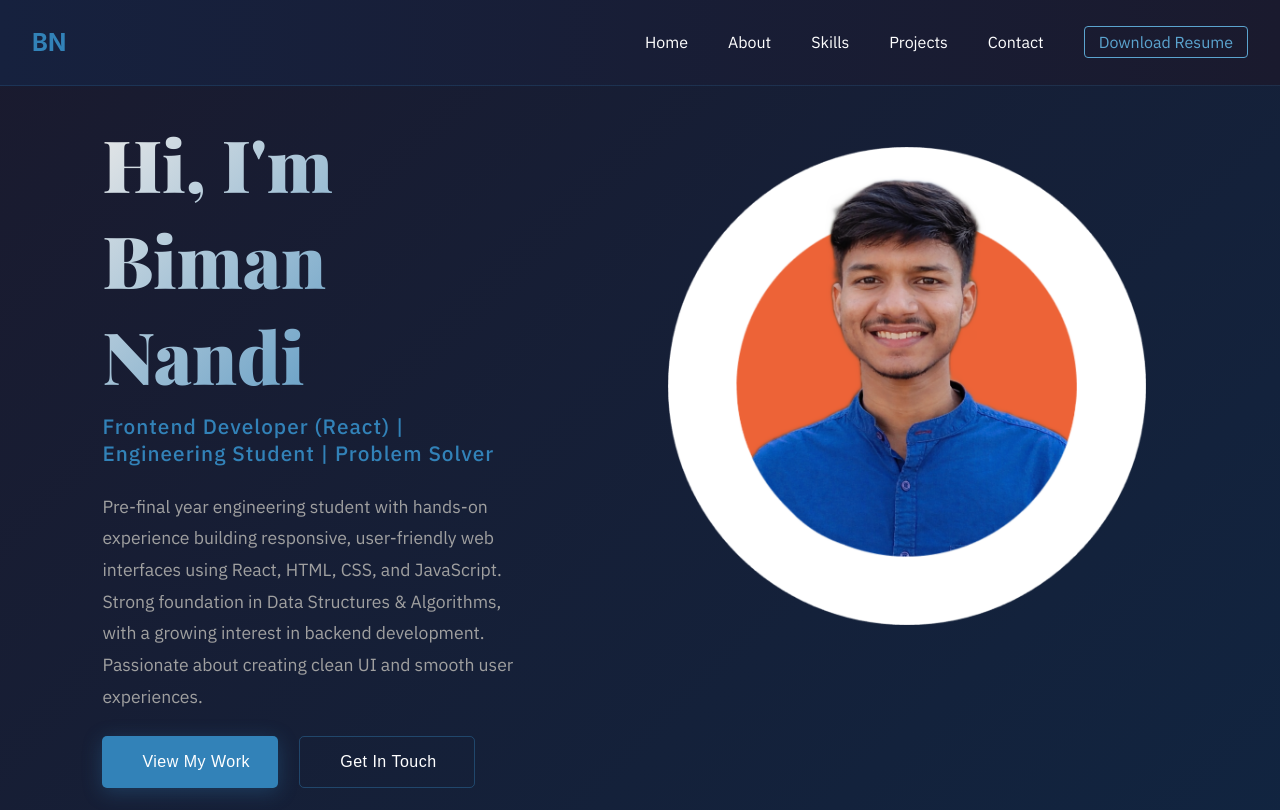
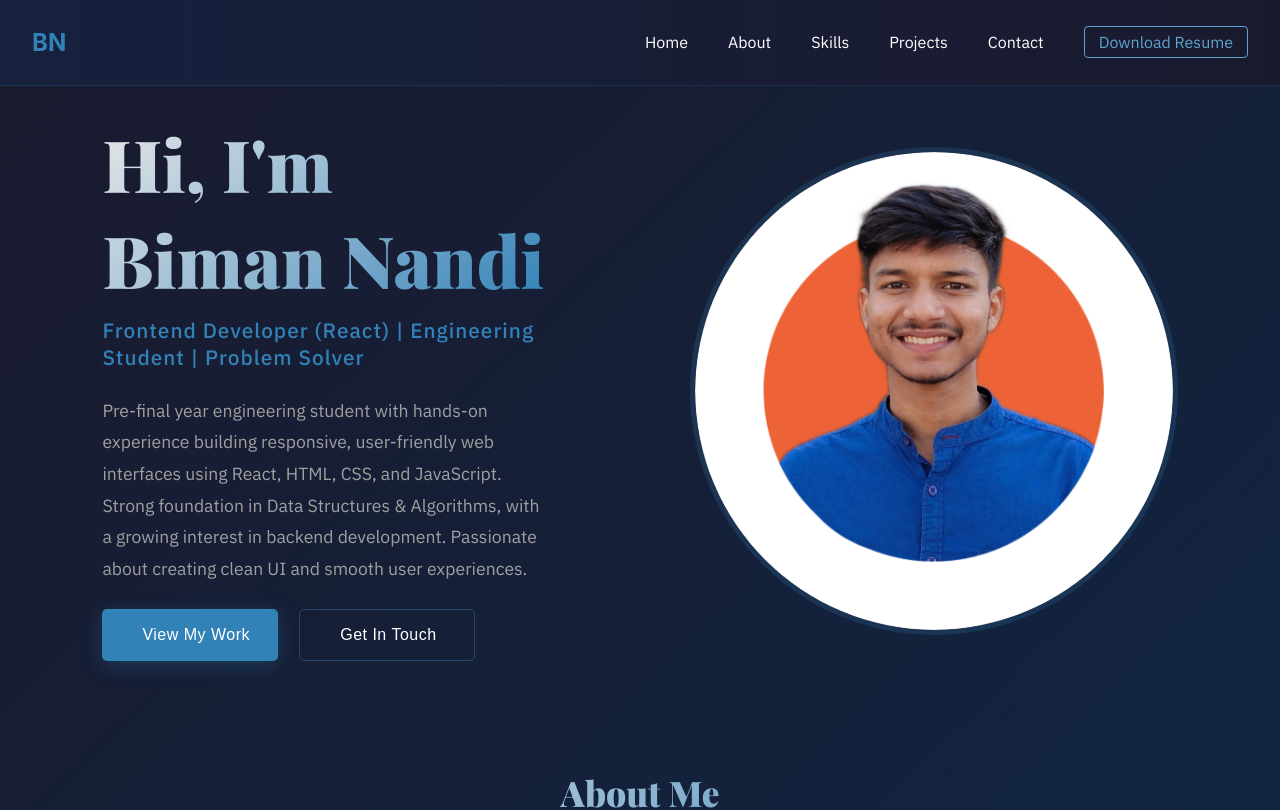
Before and after one commit to bimannandib/my-portfolio, a React (Vite) app: page / in a window 1280 px wide. Shown: the top 810 px of the page. Built offline with nearby package versions, Linux system fonts and the light colour scheme; a web font is replaced by a local one.

Commit message:
profile image ration fixed

```diff
--- a/src/App.css
+++ b/src/App.css
@@ -200,8 +200,12 @@ body {
 }
 
 .hero-img img {
+    width: 80vw;
     margin-top: 2rem;
-    width: 80vw;
+    object-fit: cover;
+    aspect-ratio: 1/1;
+    border-radius: 50%;
+    border: 5px solid var(--border);
 }
 
 
@@ -923,7 +927,7 @@ hr {
 
     .hero-img img {
         max-width: 100%;
-        padding-right: 2rem;
+        /* padding-right: 2rem; */
     }
 
     #about {
@@ -979,7 +983,7 @@ hr {
 @media (min-width: 1255px) {
     .hero-img img {
         max-width: 478px;
-        padding-right: 2rem;
+        /* padding-right: 2rem; */
     }
 
     .project-grid {
```
Also changed, not shown: src/Assets/profile2.png (added).
